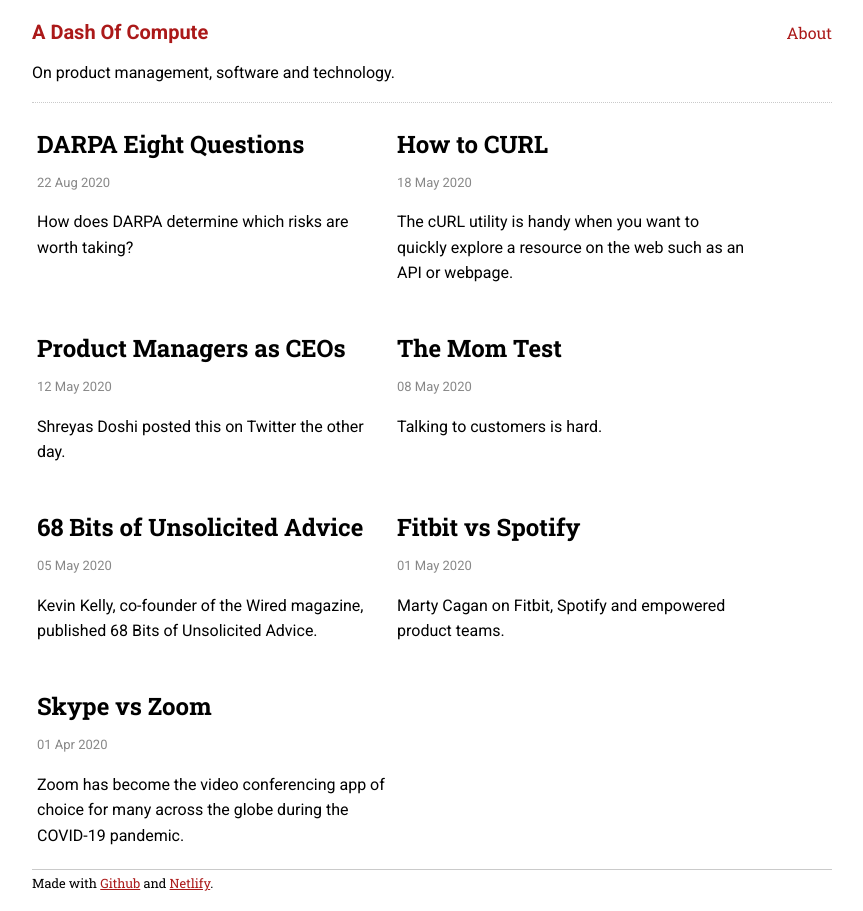
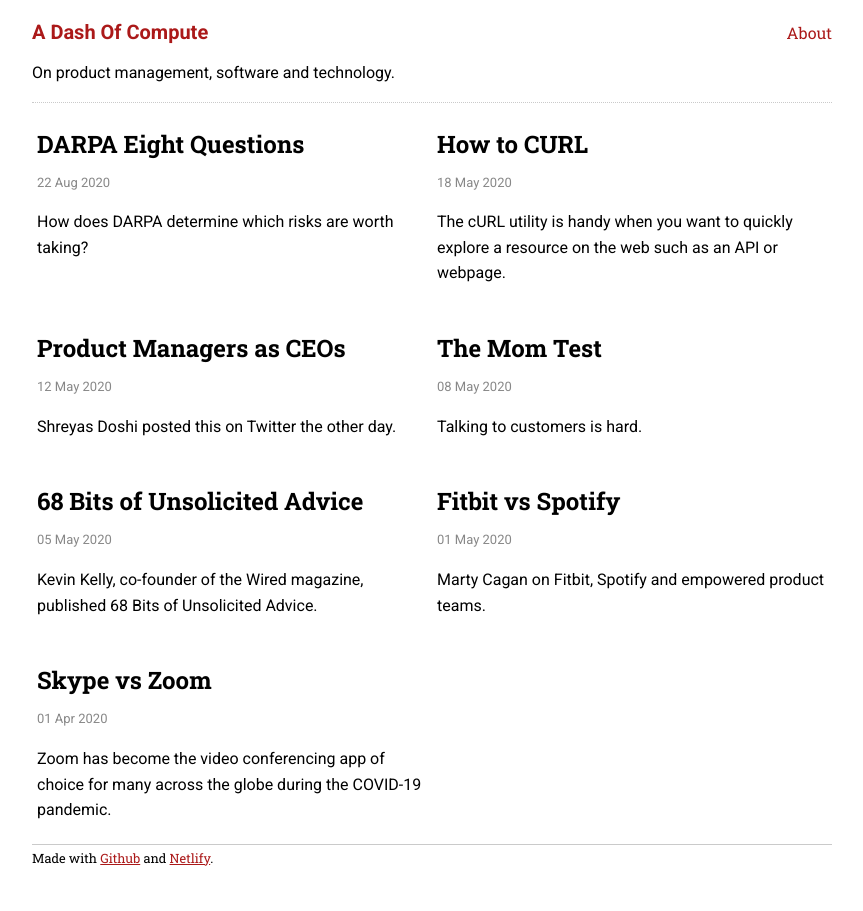
Before and after one commit to sautee/sautee.github.io, a Jekyll site: the page built from pages/index.md, in a window 1280 px wide. Shown: the whole page, without its empty margins (208-1071 px from the left). Built offline with Jekyll 4.4.1, drawn with Linux system fonts in a browser that asks for light colours.

Commit message:
Update site.css

```diff
--- a/css/site.css
+++ b/css/site.css
@@ -199,8 +199,4 @@ code span {
         margin: 20px auto;
         max-width: 50em;
     }
-
-    .post {
-        width: 90%;
-    }
 }
```
